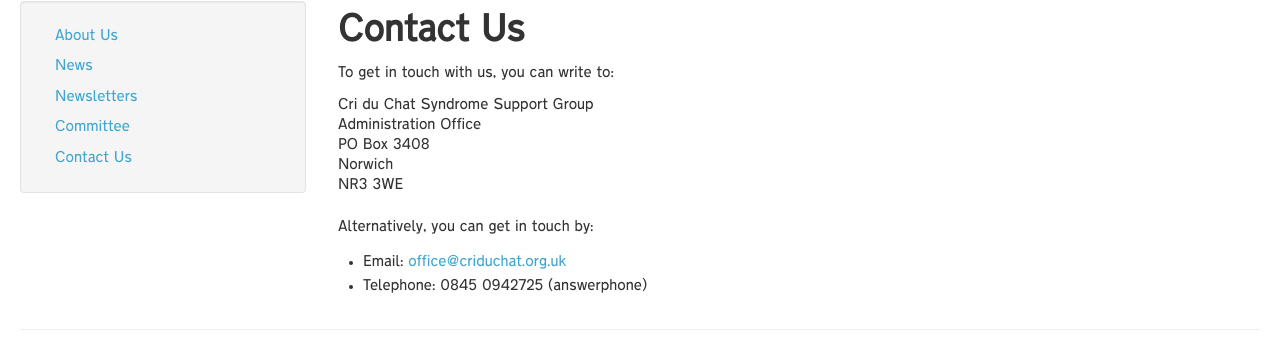
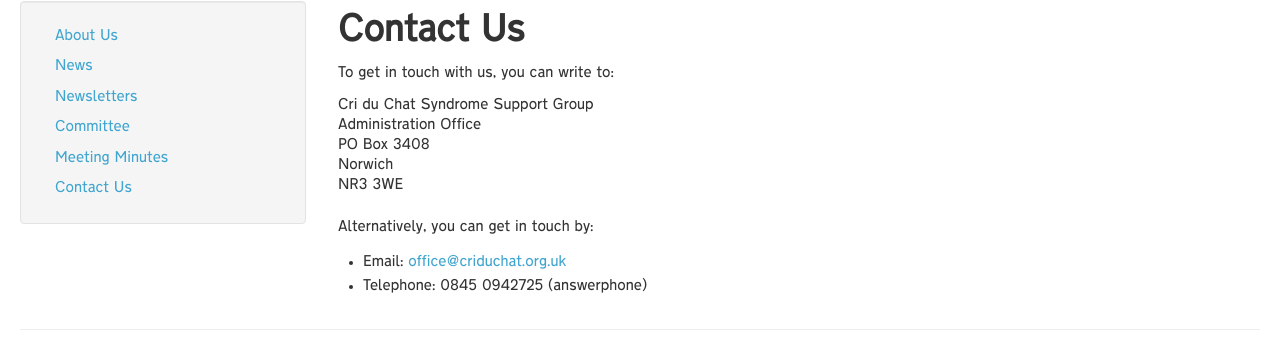
Before and after one commit to lucyjanetetlow/cdcssg.github.io, a Jekyll site: the page built from about/contact.md, in a window 1280 px wide. Shown: the part 156-496 px from the top of the page. Built offline with Jekyll 4.4.1, drawn with Linux system fonts in a browser that asks for light colours.

Commit message:
Add meeting minutes link

```diff
--- a/_layouts/about.html
+++ b/_layouts/about.html
@@ -18,6 +18,9 @@
         <li{% if page.url == "/about/committee.html" %} class="active"{% endif %}>
           <a href="/about/committee.html">Committee</a>
         </li>
+        <li{% if page.url == "/about/minutes.html" %} class="active"{% endif %}>
+          <a href="/about/minutes.html">Meeting Minutes</a>
+        </li>
         <li{% if page.url == "/about/contact.html" %} class="active"{% endif %}>
           <a href="/about/contact.html">Contact Us</a>
         </li>
```
